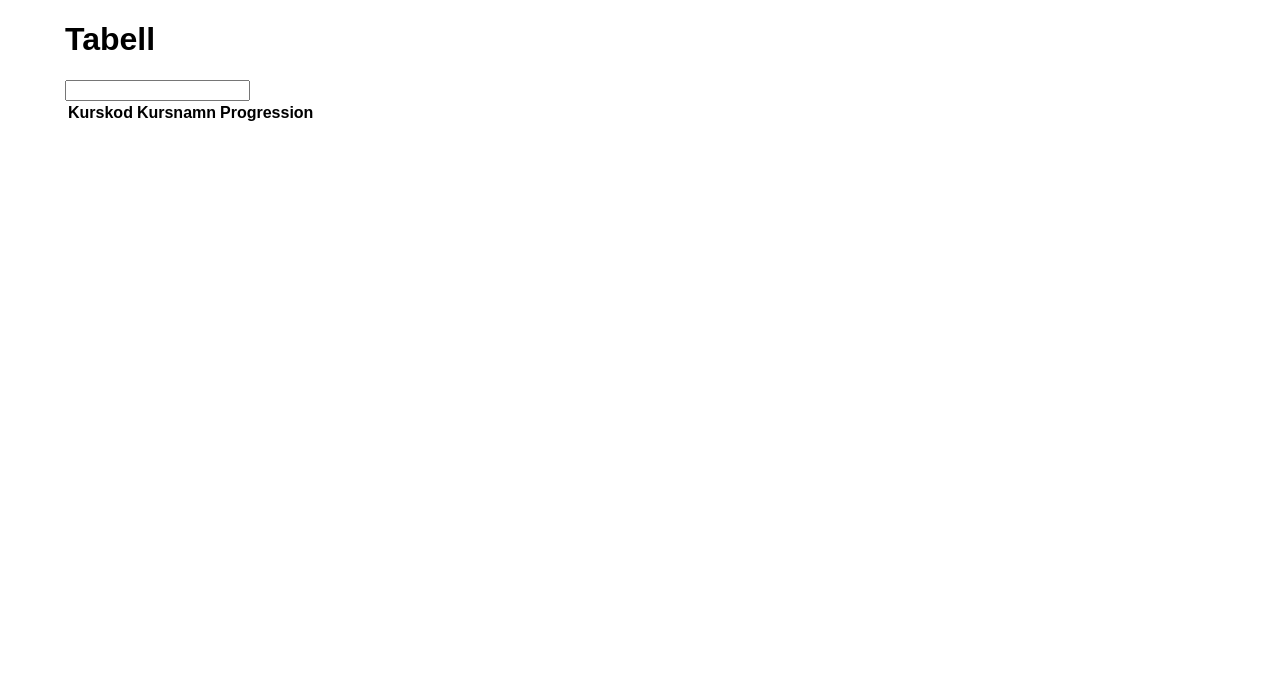
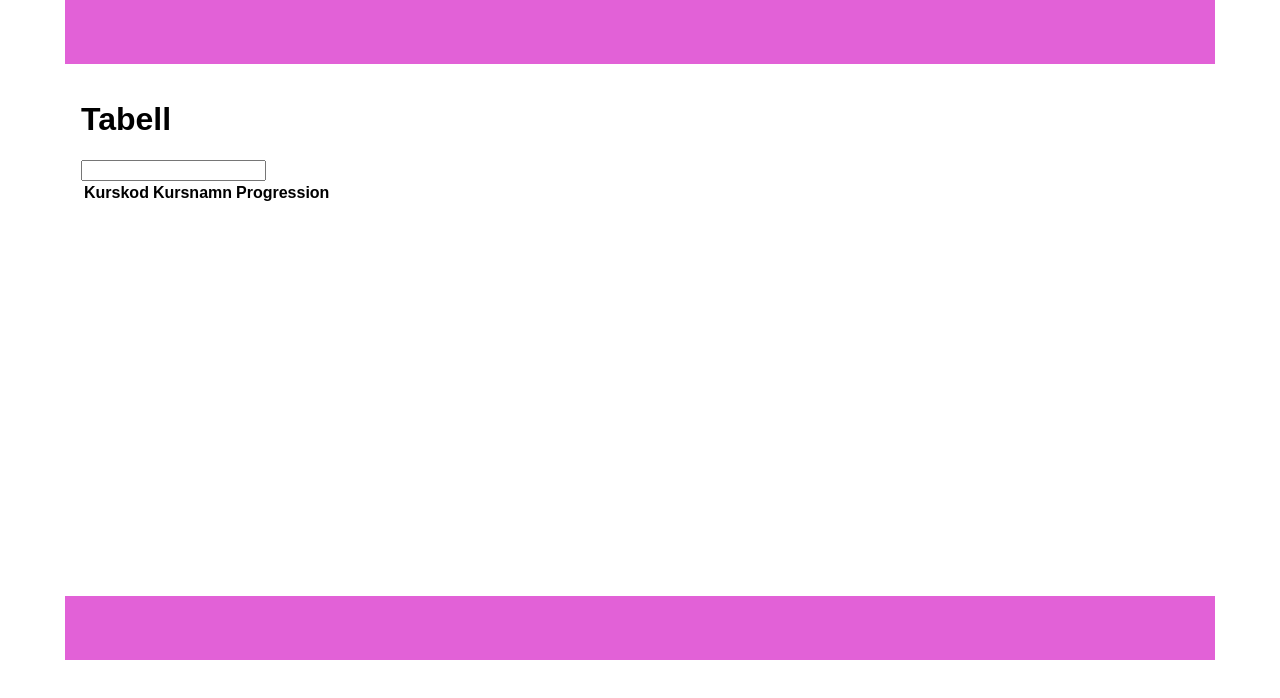
Before and after one commit to BobbytheEmperor/frontendutv_moment2, a website built with Parcel: page src/index.html in a window 1280 px wide. Built offline with nearby package versions, Linux system fonts and the light colour scheme; no server answers.

Commit message:
Fortsätter med fungerande JS-kod och påbörjad CSS

```diff
--- a/src/index.html
+++ b/src/index.html
@@ -10,6 +10,8 @@
 </head>
 
 <body>
+    <header></header>
+    <main>
         <h1>Tabell</h1>
         <input id="filter">
         <br>
@@ -23,6 +25,8 @@
             </thead>
             <tbody id="tableBody"></tbody>
         </table>
+    </main>
+    <footer></footer>
 
 </body>
 
```
Lines whose indentation alone changed are shown as unchanged.
